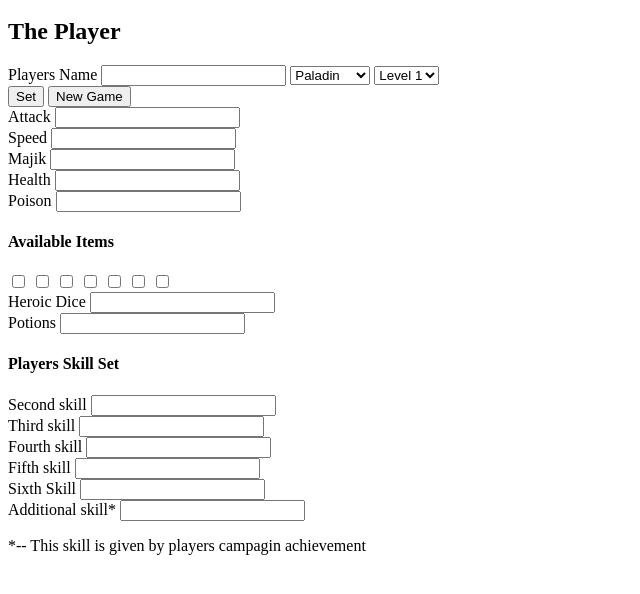
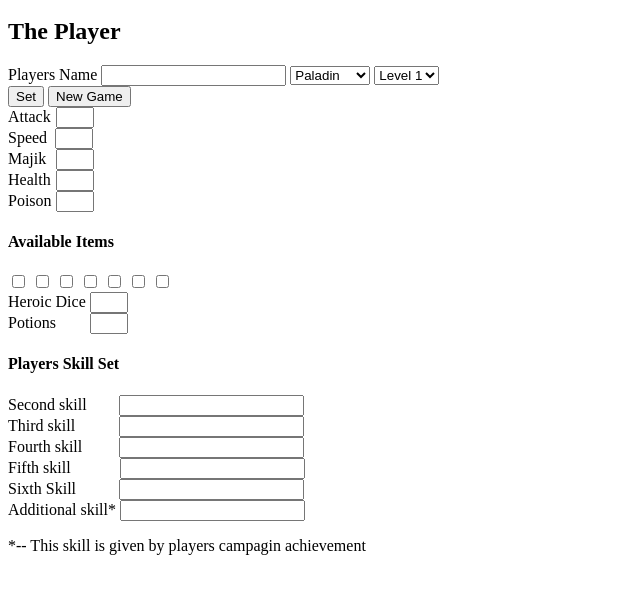
Before and after one commit to MrChido/oddSM, a plain HTML site: page index.html in a window 1280 px wide. Shown: the part 100-694 px from the top of the page, without its empty margins (0-640 px from the left). Drawn offline with Linux system fonts and the light colour scheme.

Commit message:
Add files via upload

```diff
--- /dev/null
+++ b/SM.css
@@ -0,0 +1,48 @@
+.pStat{
+width: 30px;
+}
+
+#sValue{
+position: relative;
+left: 4px;
+}
+#mValue{
+position: relative;
+left: 6px;
+}
+#hValue {
+position: relative;
+left: 1px;
+}
+#aValue{
+position: relative;
+left: 1px;
+}
+#pCount{
+width: 30px;
+position: relative;
+left: 30px;
+}
+#hDice {
+width: 30px;
+}
+#skill5{
+position: relative;
+left: 39px;
+}
+#skill4{
+position: relative;
+left: 45px;
+}
+#skill3{
+position: relative;
+left: 33px;
+}
+#skill2{
+position: relative;
+left: 40px;
+}
+#skill1{
+position: relative;
+left: 28px;
+}
--- a/index.html
+++ b/index.html
@@ -3,6 +3,7 @@
 <head>
 <title>One Deck Dungeon Stat Manager</title>
 <link rel="icon" href="./imgs/1000birdsSM.ico">
+<link rel="stylesheet" href="./SM.css">
 </head>
 <body>
 <h1>One Deck Dungeon Stat Manager</h1>
@@ -35,15 +36,15 @@
 </div>
 <div>
 <label for 'aValue'>Attack</label>
-<input type="number" id="aValue">
+<input type="number" class="pStat" id="aValue">
 <br><label for 'sValue'>Speed</label>
-<input type="number" id="sValue">
+<input type="number" class="pStat" id="sValue">
 <br><label for 'mValue'>Majik</label>
-<input type="number" id="mValue">
+<input type="number" class="pStat" id="mValue">
 <br><label for="hValue">Health</label>
-<input type="number" id="hValue">
+<input type="number" class="pStat" id="hValue">
 <br><label for="poiValue">Poison</label>
-<input type="number" id="poiValue">
+<input type="number" class="pStat" id="poiValue">
 
 </div>
 <div>
```
Also changed, not shown: SM.js (indentation only).
